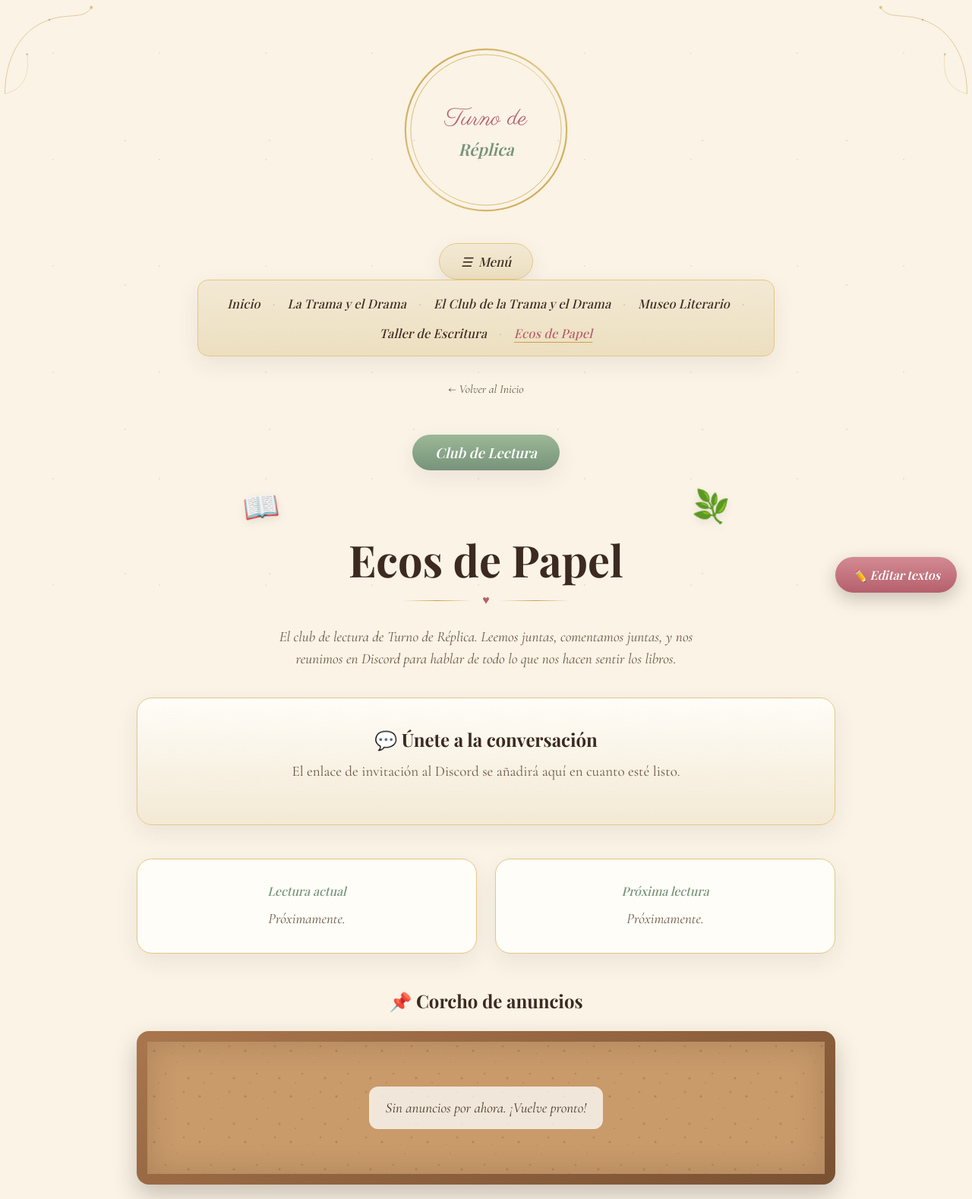
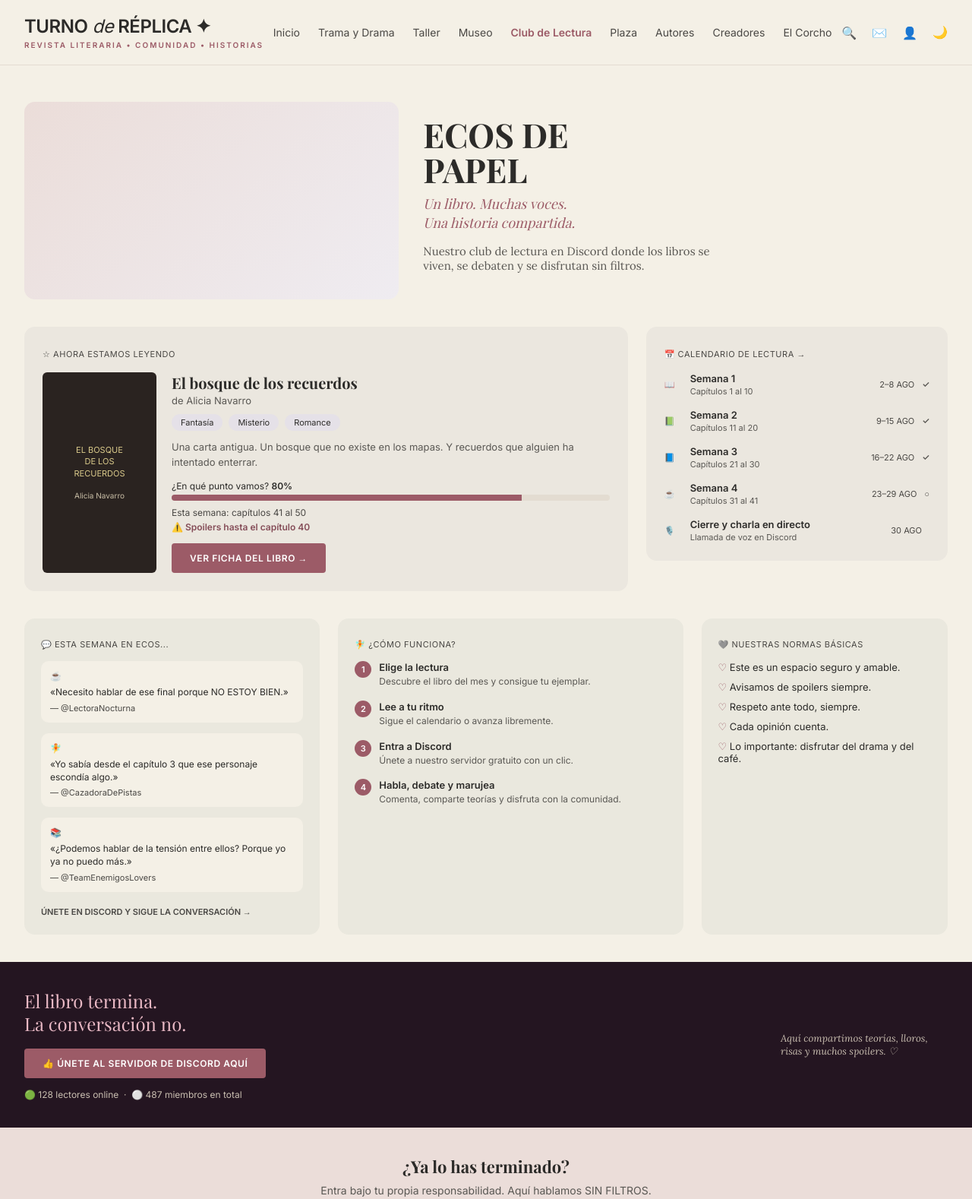
Before and after one commit to nikaR-cyber/turno-de-replica, an Eleventy site: page ecos-de-papel.html in a window 1280 px wide. Shown: the top 1578 px of the page at 76% size. Built offline with nearby package versions, Linux system fonts and the light colour scheme; Eleventy itself is replaced by a stand-in of ours; files that its build step writes are made by us from their sources; files whose address does not match are found by name; a web font is replaced by a local one.

Commit message:
Add files via upload

```diff
--- a/ecos-de-papel.html
+++ b/ecos-de-papel.html
@@ -3,124 +3,162 @@
 <head>
 <meta charset="UTF-8">
 <meta name="viewport" content="width=device-width, initial-scale=1.0">
-<title>Ecos de Papel · Turno de Réplica</title>
-<meta name="description" content="Ecos de Papel, el club de lectura de Turno de Réplica. Únete en Discord, descubre la lectura actual y no te pierdas los próximos encuentros.">
+<meta name="color-scheme" content="light dark">
+<title>Ecos de Papel — Turno de Réplica</title>
 <link rel="preconnect" href="https://fonts.googleapis.com">
-<link rel="preconnect" href="https://fonts.gstatic.com" crossorigin>
-<link href="https://fonts.googleapis.com/css2?family=Parisienne&family=Playfair+Display:ital,wght@0,500;0,600;0,700;1,500&family=Cormorant+Garamond:ital,wght@0,400;0,500;0,600;1,400&display=swap" rel="stylesheet">
-<link rel="stylesheet" href="style.css">
+<link href="https://fonts.googleapis.com/css2?family=Playfair+Display:ital,wght@0,400;0,600;0,700;1,400&family=Lora:ital,wght@0,400;0,500;1,400&family=Inter:wght@400;500;600&display=swap" rel="stylesheet">
+<link rel="stylesheet" href="home-estilos.css">
+<link rel="stylesheet" href="trama-drama-estilos.css">
+<link rel="stylesheet" href="taller-estilos.css">
+<link rel="stylesheet" href="ecos-estilos.css">
 </head>
-<body data-filename="ecos-de-papel.html">
+<body>
 
-<div class="sparkle-field" aria-hidden="true"></div>
+<header>
+  <div class="logo-block">
+    <h1>TURNO <em>de</em> RÉPLICA ✦</h1>
+    <p>Revista Literaria • Comunidad • Historias</p>
+  </div>
+  <nav>
+    <a href="index.html">Inicio</a><a href="la-trama-y-el-drama.html">Trama y Drama</a><a href="taller-de-escritura.html">Taller</a><a href="museo-literario.html">Museo</a>
+    <a href="ecos-de-papel.html" class="active">Club de Lectura</a><a href="#">Plaza</a><a href="#">Autores</a><a href="#">Creadores</a><a href="#">El Corcho</a>
+  </nav>
+  <div class="icons">
+    <span>🔍</span><span>✉️</span><span>👤</span>
+    <button id="theme-toggle" aria-pressed="false" title="Cambiar a modo noche">🌙</button>
+  </div>
+  <details class="mobile-menu">
+    <summary>☰ Menú</summary>
+    <div class="mobile-menu-list">
+      <a href="index.html">Inicio</a><a href="la-trama-y-el-drama.html">Trama y Drama</a><a href="taller-de-escritura.html">Taller</a><a href="museo-literario.html">Museo</a>
+      <a href="ecos-de-papel.html">Club de Lectura</a><a href="#">Plaza</a><a href="#">Autores</a><a href="#">Creadores</a><a href="#">El Corcho</a>
+    </div>
+  </details>
+</header>
 
-<header class="site-header">
-  <div class="corner corner-tl" aria-hidden="true"><svg viewBox="0 0 200 200"><use href="#flourish"/></svg></div>
-  <div class="corner corner-tr" aria-hidden="true"><svg viewBox="0 0 200 200"><use href="#flourish"/></svg></div>
+<section class="ec-hero">
+  <div class="ec-hero-img"></div>
+  <div class="ec-hero-text">
+    <h2 class="heading ec-title">ECOS DE<br>PAPEL</h2>
+    <p class="ec-tagline">Un libro. Muchas voces.<br>Una historia compartida.</p>
+    <p class="body-serif">Nuestro club de lectura en Discord donde los libros se viven, se debaten y se disfrutan sin filtros.</p>
+  </div>
+</section>
 
-  <div class="logo-badge">
-    <svg viewBox="0 0 260 260" class="logo-ring" aria-hidden="true">
-      <circle cx="130" cy="130" r="120" fill="none" stroke="url(#ringGrad)" stroke-width="2.5"/>
-      <circle cx="130" cy="130" r="112" fill="none" stroke="url(#ringGrad)" stroke-width="1"/>
-    </svg>
-    <div class="logo-content">
-      <p class="logo-script">Turno de</p>
-      <p class="logo-serif"><em>Réplica</em></p>
+<section class="ec-layout">
+  <div class="ec-reading">
+    <span class="eyebrow">☆ Ahora estamos leyendo</span>
+    <div class="ec-reading-body">
+      <div class="ec-book-cover">EL BOSQUE<br>DE LOS<br>RECUERDOS<span>Alicia Navarro</span></div>
+      <div class="ec-reading-info">
+        <h3 class="heading">El bosque de los recuerdos</h3>
+        <p class="ec-author">de Alicia Navarro</p>
+        <div class="ec-tags">
+          <span>Fantasía</span><span>Misterio</span><span>Romance</span>
+        </div>
+        <p class="ec-desc">Una carta antigua. Un bosque que no existe en los mapas. Y recuerdos que alguien ha intentado enterrar.</p>
+        <p class="ec-progress-label">¿En qué punto vamos? <strong>80%</strong></p>
+        <div class="ec-progress-bar"><div class="ec-progress-fill" style="width:80%;"></div></div>
+        <p class="td-meta">Esta semana: capítulos 41 al 50</p>
+        <p class="ec-spoiler-warn">⚠️ Spoilers hasta el capítulo 40</p>
+        <a href="#" class="btn-primary" style="display:inline-block;">VER FICHA DEL LIBRO →</a>
+      </div>
     </div>
   </div>
 
-  <nav class="site-nav">
-    <a href="index.html">Inicio</a>
-    <span class="nav-dot">·</span>
-    <a href="la-trama-y-el-drama.html">La Trama y el Drama</a>
-    <span class="nav-dot">·</span>
-    <a href="club-de-la-trama-y-el-drama.html">El Club de la Trama y el Drama</a>
-    <span class="nav-dot">·</span>
-    <a href="museo-literario.html">Museo Literario</a>
-    <span class="nav-dot">·</span>
-    <a href="taller-de-escritura.html">Taller de Escritura</a>
-    <span class="nav-dot">·</span>
-    <a href="ecos-de-papel.html" aria-current="page">Ecos de Papel</a>
-  </nav>
-</header>
-
-<main data-ecos-de-papel data-content-source="content/ecos-de-papel.json">
-
-  <a class="back-home" href="index.html">← Volver al Inicio</a>
-
-  <section class="page-hero">
-    <span class="badge badge-sage" data-editable="true">Club de Lectura</span>
-    <div class="hero-masks" aria-hidden="true">
-      <span class="mask mask-left">📖</span>
-      <span class="mask mask-right">🌿</span>
-    </div>
-    <h1 data-editable="true">Ecos de Papel</h1>
-    <div class="divider" aria-hidden="true">
-      <span class="divider-line"></span><span class="divider-heart">♥</span><span class="divider-line"></span>
-    </div>
-    <p class="page-intro" data-editable="true">
-      El club de lectura de Turno de Réplica. Leemos juntas, comentamos
-      juntas, y nos reunimos en Discord para hablar de todo lo que nos
-      hacen sentir los libros.
-    </p>
+  <aside class="ec-calendario">
+    <span class="eyebrow">📅 Calendario de lectura →</span>
+    <ul class="ec-calendario-list">
+      <li><span class="ec-cal-icon">📖</span><div><strong>Semana 1</strong><span>Capítulos 1 al 10</span></div><em>2–8 AGO</em><span class="ec-check">✓</span></li>
+      <li><span class="ec-cal-icon">📗</span><div><strong>Semana 2</strong><span>Capítulos 11 al 20</span></div><em>9–15 AGO</em><span class="ec-check">✓</span></li>
+      <li><span class="ec-cal-icon">📘</span><div><strong>Semana 3</strong><span>Capítulos 21 al 30</span></div><em>16–22 AGO</em><span class="ec-check">✓</span></li>
+      <li><span class="ec-cal-icon">☕</span><div><strong>Semana 4</strong><span>Capítulos 31 al 41</span></div><em>23–29 AGO</em><span class="ec-check pending">○</span></li>
+      <li><span class="ec-cal-icon">🎙️</span><div><strong>Cierre y charla en directo</strong><span>Llamada de voz en Discord</span></div><em>30 AGO</em></li>
+    </ul>
+  </aside>
 </section>
 
-  <section class="discord-cta">
-    <h2 data-editable="true">💬 Únete a la conversación</h2>
-    <div id="discord-cta-body">
-      <p>Cargando...</p>
+<section class="ec-tres-col">
+  <div class="ec-quotes">
+    <span class="eyebrow">💬 Esta semana en Ecos...</span>
+    <div class="ec-quote-list">
+      <div class="ec-quote">☕<p>«Necesito hablar de ese final porque NO ESTOY BIEN.»</p><span>— @LectoraNocturna</span></div>
+      <div class="ec-quote">🧚<p>«Yo sabía desde el capítulo 3 que ese personaje escondía algo.»</p><span>— @CazadoraDePistas</span></div>
+      <div class="ec-quote">📚<p>«¿Podemos hablar de la tensión entre ellos? Porque yo ya no puedo más.»</p><span>— @TeamEnemigosLovers</span></div>
+    </div>
+    <a href="#" class="ver-todo">ÚNETE EN DISCORD Y SIGUE LA CONVERSACIÓN →</a>
+  </div>
+
+  <div class="ec-como">
+    <span class="eyebrow">🧚 ¿Cómo funciona?</span>
+    <div class="ec-pasos">
+      <div class="ec-paso"><span class="ec-num">1</span><div><h4>Elige la lectura</h4><p>Descubre el libro del mes y consigue tu ejemplar.</p></div></div>
+      <div class="ec-paso"><span class="ec-num">2</span><div><h4>Lee a tu ritmo</h4><p>Sigue el calendario o avanza libremente.</p></div></div>
+      <div class="ec-paso"><span class="ec-num">3</span><div><h4>Entra a Discord</h4><p>Únete a nuestro servidor gratuito con un clic.</p></div></div>
+      <div class="ec-paso"><span class="ec-num">4</span><div><h4>Habla, debate y marujea</h4><p>Comenta, comparte teorías y disfruta con la comunidad.</p></div></div>
+    </div>
+  </div>
+
+  <div class="ec-normas">
+    <span class="eyebrow">🩶 Nuestras normas básicas</span>
+    <ul class="ec-normas-list">
+      <li>Este es un espacio seguro y amable.</li>
+      <li>Avisamos de spoilers siempre.</li>
+      <li>Respeto ante todo, siempre.</li>
+      <li>Cada opinión cuenta.</li>
+      <li>Lo importante: disfrutar del drama y del café.</li>
+    </ul>
   </div>
 </section>
 
-  <section class="readings-row">
-    <article class="reading-card" id="current-reading"></article>
-    <article class="reading-card" id="next-reading"></article>
+<section class="ec-cta-banner">
+  <div class="ec-cta-text">
+    <p class="ec-cta-line">El libro termina.<br>La conversación no.</p>
+    <a href="#" class="btn-primary ec-cta-btn">👍 ÚNETE AL SERVIDOR DE DISCORD AQUÍ</a>
+    <p class="ec-cta-stats">🟢 128 lectores online &nbsp;·&nbsp; ⚪ 487 miembros en total</p>
+  </div>
+  <div class="ec-cta-note">Aquí compartimos teorías, lloros, risas y muchos spoilers. ♡</div>
 </section>
 
-  <section class="previous-readings">
-    <h2 data-editable="true">Lecturas anteriores</h2>
-    <ul id="previous-readings-list"></ul>
+<section class="ec-spoiler-zone">
+  <h4 class="heading">¿Ya lo has terminado?</h4>
+  <p>Entra bajo tu propia responsabilidad. Aquí hablamos SIN FILTROS.</p>
+  <a href="#" class="btn-primary">🔥 ABRIR EL RINCÓN DEL SPOILER →</a>
+  <p class="ec-spoiler-sub">Solo para lectores al día</p>
 </section>
 
-  <section class="corkboard-section">
-    <h2 data-editable="true">📌 Corcho de anuncios</h2>
-    <div class="corkboard" id="corkboard"></div>
+<section class="ec-biblioteca">
+  <div class="tl-section-head">
+    <span class="eyebrow">🏛️ Nuestra Biblioteca de Ecos</span>
+  </div>
+  <p class="ec-biblio-sub">Todas las lecturas que hemos compartido</p>
+  <div class="ec-filtros">
+    <button class="ec-filtro active">2026</button>
+    <button class="ec-filtro">2025</button>
+    <button class="ec-filtro">Todas</button>
+    <select class="ec-filtro-select"><option>Todos los géneros</option><option>Romance</option><option>Fantasía</option><option>Thriller</option><option>Histórica</option></select>
+  </div>
+  <div class="ec-biblio-grid">
+    <div class="ec-biblio-item"><div class="ec-mini-cover" style="background:#C9A6D8;"></div><span class="ec-mes">Julio 2026</span><h4>Una corte de niebla y furia</h4><p>Sarah J. Maas</p><span class="td-badge trama">Fantasía</span></div>
+    <div class="ec-biblio-item"><div class="ec-mini-cover" style="background:#1E2A3A;"></div><span class="ec-mes">Junio 2026</span><h4>La asistente</h4><p>Freida McFadden</p><span class="td-badge drama">Thriller</span></div>
+    <div class="ec-biblio-item"><div class="ec-mini-cover" style="background:#2E2A28;"></div><span class="ec-mes">Mayo 2026</span><h4>Powerless</h4><p>Lauren Roberts</p><span class="td-badge trama">Fantasía</span></div>
+    <div class="ec-biblio-item"><div class="ec-mini-cover" style="background:#8FA898;"></div><span class="ec-mes">Abril 2026</span><h4>Verity</h4><p>Colleen Hoover</p><span class="td-badge">Romance</span></div>
+    <div class="ec-biblio-item"><div class="ec-mini-cover" style="background:#B23A48;"></div><span class="ec-mes">Marzo 2026</span><h4>El príncipe cruel</h4><p>Holly Black</p><span class="td-badge trama">Fantasía</span></div>
+    <div class="ec-biblio-item"><div class="ec-mini-cover" style="background:#3A2E33;"></div><span class="ec-mes">Febrero 2026</span><h4>Haunting Adeline</h4><p>H.D. Carlton</p><span class="td-badge drama">Dark Romance</span></div>
+  </div>
 </section>
 
-</main>
-
-<footer class="site-footer">
-  <div class="corner corner-bl" aria-hidden="true"><svg viewBox="0 0 200 200"><use href="#flourish"/></svg></div>
-  <div class="corner corner-br" aria-hidden="true"><svg viewBox="0 0 200 200"><use href="#flourish"/></svg></div>
-
-  <div class="social-row">
-    <a href="#" class="social-icon" aria-label="Instagram"><svg viewBox="0 0 24 24"><rect x="3" y="3" width="18" height="18" rx="5" fill="none" stroke="currentColor" stroke-width="1.6"/><circle cx="12" cy="12" r="4.2" fill="none" stroke="currentColor" stroke-width="1.6"/><circle cx="17.2" cy="6.8" r="1.1" fill="currentColor"/></svg></a>
-    <a href="#" class="social-icon" aria-label="Facebook"><svg viewBox="0 0 24 24"><path d="M14 8.5h2.5V5H14c-2.2 0-4 1.8-4 4v2H8v3.5h2V21h3.5v-6.5H16l.5-3.5h-3V9c0-.5.4-1 1-1z" fill="currentColor"/></svg></a>
-    <a href="#" class="social-icon" aria-label="Correo"><svg viewBox="0 0 24 24"><rect x="3" y="5.5" width="18" height="13" rx="2.5" fill="none" stroke="currentColor" stroke-width="1.6"/><path d="M4.5 7 12 13l7.5-6" fill="none" stroke="currentColor" stroke-width="1.6" stroke-linecap="round" stroke-linejoin="round"/></svg></a>
+<footer>
+  <div class="footer-links">
+    <a href="#">Sobre Turno de Réplica</a><a href="#">Colaboraciones</a><a href="#">Contacto</a>
+    <a href="#">Aviso Legal</a><a href="#">Privacidad</a><a href="#">Cookies</a>
   </div>
-
+  <div class="footer-social">
+    <span>♛</span><span>TikTok</span><span>Discord</span><span>✉️</span><span>★</span>
+  </div>
   <p class="footer-copy">© 2026 Turno de Réplica. Todos los derechos reservados.</p>
 </footer>
 
-<svg width="0" height="0" style="position:absolute">
-  <defs>
-    <linearGradient id="ringGrad" x1="0%" y1="0%" x2="100%" y2="100%">
-      <stop offset="0%" stop-color="#c9a24b"/><stop offset="50%" stop-color="#e3c785"/><stop offset="100%" stop-color="#c9a24b"/>
-    </linearGradient>
-    <symbol id="flourish" viewBox="0 0 200 200">
-      <path d="M10,190 C10,120 40,60 100,40 C140,26 170,40 185,15" fill="none" stroke="#c9a24b" stroke-width="1.4" opacity="0.55"/>
-      <path d="M10,190 C50,180 60,150 55,110" fill="none" stroke="#c9a24b" stroke-width="1" opacity="0.4"/>
-      <circle cx="185" cy="15" r="3" fill="#c9a24b" opacity="0.6"/>
-      <circle cx="100" cy="40" r="2" fill="#e78a9a" opacity="0.7"/>
-      <circle cx="55" cy="110" r="2.2" fill="#9db894" opacity="0.6"/>
-    </symbol>
-  </defs>
-</svg>
-
-<script src="slug-utils.js"></script>
-<script src="ecos-de-papel.js" defer></script>
-<script src="script.js" defer></script>
-<script src="legal-drawer.js" defer></script>
-<script src="nav-drawer.js" defer></script>
+<script src="home-tema.js"></script>
 </body>
 </html>
--- /dev/null
+++ b/ecos-estilos.css
@@ -0,0 +1,79 @@
+.ec-hero{max-width:1600px;margin:0 auto;padding:48px 32px 0;display:grid;grid-template-columns:1fr 1.4fr;gap:32px;align-items:center;}
+.ec-hero-img{height:260px;border-radius:14px;background:linear-gradient(135deg,var(--card-pink-alt),var(--card-purple));}
+.ec-title{font-size:44px;line-height:1.05;margin:0 0 10px;}
+.ec-tagline{font-family:'Playfair Display',serif;font-style:italic;color:var(--accent);font-size:18px;line-height:1.4;margin:0 0 14px;}
+.ec-hero-text p.body-serif{color:var(--ink-soft);font-size:15px;max-width:420px;}
+
+.ec-layout{max-width:1600px;margin:36px auto 0;padding:0 32px;display:grid;grid-template-columns:2fr 1fr;gap:24px;align-items:start;}
+.ec-reading,.ec-calendario{background:var(--card);border-radius:14px;padding:24px;}
+.ec-reading-body{display:grid;grid-template-columns:150px 1fr;gap:20px;margin-top:16px;}
+.ec-book-cover{background:#2A2320;color:#D9C98A;font-size:11px;text-align:center;display:flex;flex-direction:column;align-items:center;justify-content:center;border-radius:6px;padding:10px;line-height:1.4;min-height:200px;}
+.ec-book-cover span{margin-top:14px;font-size:10px;color:#C9BEA6;}
+.ec-reading-info h3{font-size:20px;margin:0 0 2px;}
+.ec-author{font-size:13px;color:var(--ink-soft);margin:0 0 10px;}
+.ec-tags{display:flex;gap:8px;margin-bottom:12px;flex-wrap:wrap;}
+.ec-tags span{background:var(--card-purple-alt);border-radius:20px;padding:4px 12px;font-size:11px;}
+.ec-desc{font-size:13px;color:var(--ink-soft);line-height:1.5;margin:0 0 14px;}
+.ec-progress-label{font-size:12px;margin:0 0 4px;}
+.ec-progress-bar{background:var(--line);border-radius:20px;height:8px;overflow:hidden;margin-bottom:8px;}
+.ec-progress-fill{background:var(--accent);height:100%;}
+.ec-spoiler-warn{font-size:12px;color:var(--accent-dark);font-weight:600;margin:4px 0 14px;}
+
+.ec-calendario-list{list-style:none;margin:16px 0 0;padding:0;display:flex;flex-direction:column;gap:16px;}
+.ec-calendario-list li{display:grid;grid-template-columns:24px 1fr auto auto;gap:10px;align-items:center;font-size:13px;}
+.ec-cal-icon{font-size:16px;}
+.ec-calendario-list strong{display:block;font-size:13px;}
+.ec-calendario-list span{font-size:11px;color:var(--ink-soft);}
+.ec-calendario-list em{font-style:normal;font-size:11px;color:var(--ink-mute);}
+.ec-check{color:var(--accent);font-weight:700;}
+.ec-check.pending{color:var(--ink-mute);}
+
+.ec-tres-col{max-width:1600px;margin:36px auto 0;padding:0 32px;display:grid;grid-template-columns:1.2fr 1.4fr 1fr;gap:24px;align-items:start;}
+.ec-quotes,.ec-como,.ec-normas{background:var(--card-alt);border-radius:14px;padding:22px;height:100%;}
+.ec-quote-list{display:flex;flex-direction:column;gap:14px;margin:14px 0;}
+.ec-quote{background:var(--bg);border-radius:10px;padding:12px;font-size:12px;}
+.ec-quote p{margin:6px 0 4px;line-height:1.4;}
+.ec-quote span{font-size:11px;color:var(--ink-mute);}
+
+.ec-pasos{display:flex;flex-direction:column;gap:16px;margin-top:14px;}
+.ec-paso{display:flex;gap:10px;align-items:flex-start;}
+.ec-num{background:var(--accent);color:#fff;width:22px;height:22px;border-radius:50%;display:flex;align-items:center;justify-content:center;font-size:11px;font-weight:700;flex-shrink:0;}
+.ec-paso h4{font-size:13px;margin:0 0 3px;}
+.ec-paso p{font-size:12px;color:var(--ink-soft);margin:0;line-height:1.4;}
+
+.ec-normas-list{list-style:none;margin:14px 0 0;padding:0;display:flex;flex-direction:column;gap:10px;font-size:13px;}
+.ec-normas-list li:before{content:"♡ ";color:var(--accent);}
+
+.ec-cta-banner{max-width:1600px;margin:36px auto 0;padding:36px 32px;background:#241521;color:#F1ECE3;border-radius:0;display:flex;justify-content:space-between;align-items:center;flex-wrap:wrap;gap:20px;}
+.ec-cta-line{font-family:'Playfair Display',serif;font-size:24px;line-height:1.25;margin:0 0 18px;color:#E8B8C4;}
+.ec-cta-btn{display:inline-block;}
+.ec-cta-stats{font-size:12px;color:#C9BEB0;margin:14px 0 0;}
+.ec-cta-note{font-family:'Lora',serif;font-style:italic;font-size:13px;color:#C9BEB0;max-width:220px;}
+
+.ec-spoiler-zone{max-width:1600px;margin:0 auto;padding:36px 32px;text-align:center;background:var(--card-pink-alt);}
+.ec-spoiler-zone h4{font-size:22px;margin:0 0 8px;}
+.ec-spoiler-zone p{font-size:14px;color:var(--ink-soft);margin:0 0 16px;}
+.ec-spoiler-sub{font-size:11px;color:var(--ink-mute);margin-top:10px !important;}
+
+.ec-biblioteca{max-width:1600px;margin:36px auto 0;padding:0 32px;}
+.ec-biblio-sub{font-size:13px;color:var(--ink-soft);margin:0 0 16px;}
+.ec-filtros{display:flex;gap:10px;margin-bottom:20px;flex-wrap:wrap;}
+.ec-filtro{background:var(--card);border:none;border-radius:20px;padding:7px 16px;font-size:12px;cursor:pointer;}
+.ec-filtro.active{background:var(--accent);color:#fff;}
+.ec-filtro-select{border-radius:20px;padding:7px 16px;font-size:12px;border:1px solid var(--line);background:var(--card);color:var(--ink);}
+.ec-biblio-grid{display:grid;grid-template-columns:repeat(6,1fr);gap:16px;}
+.ec-mini-cover{height:130px;border-radius:8px;margin-bottom:8px;}
+.ec-mes{font-size:10px;color:var(--ink-mute);text-transform:uppercase;letter-spacing:.03em;}
+.ec-biblio-item h4{font-size:13px;margin:4px 0 2px;font-family:'Playfair Display',serif;}
+.ec-biblio-item p{font-size:11px;color:var(--ink-soft);margin:0 0 6px;}
+
+@media (max-width:900px){
+  .ec-hero{grid-template-columns:1fr;}
+  .ec-hero-img{order:-1;height:200px;}
+  .ec-layout{grid-template-columns:1fr;}
+  .ec-reading-body{grid-template-columns:1fr;}
+  .ec-book-cover{min-height:160px;}
+  .ec-tres-col{grid-template-columns:1fr;}
+  .ec-cta-banner{flex-direction:column;align-items:flex-start;}
+  .ec-biblio-grid{grid-template-columns:repeat(2,1fr);}
+}
```
Lines whose indentation alone changed are shown as unchanged.
